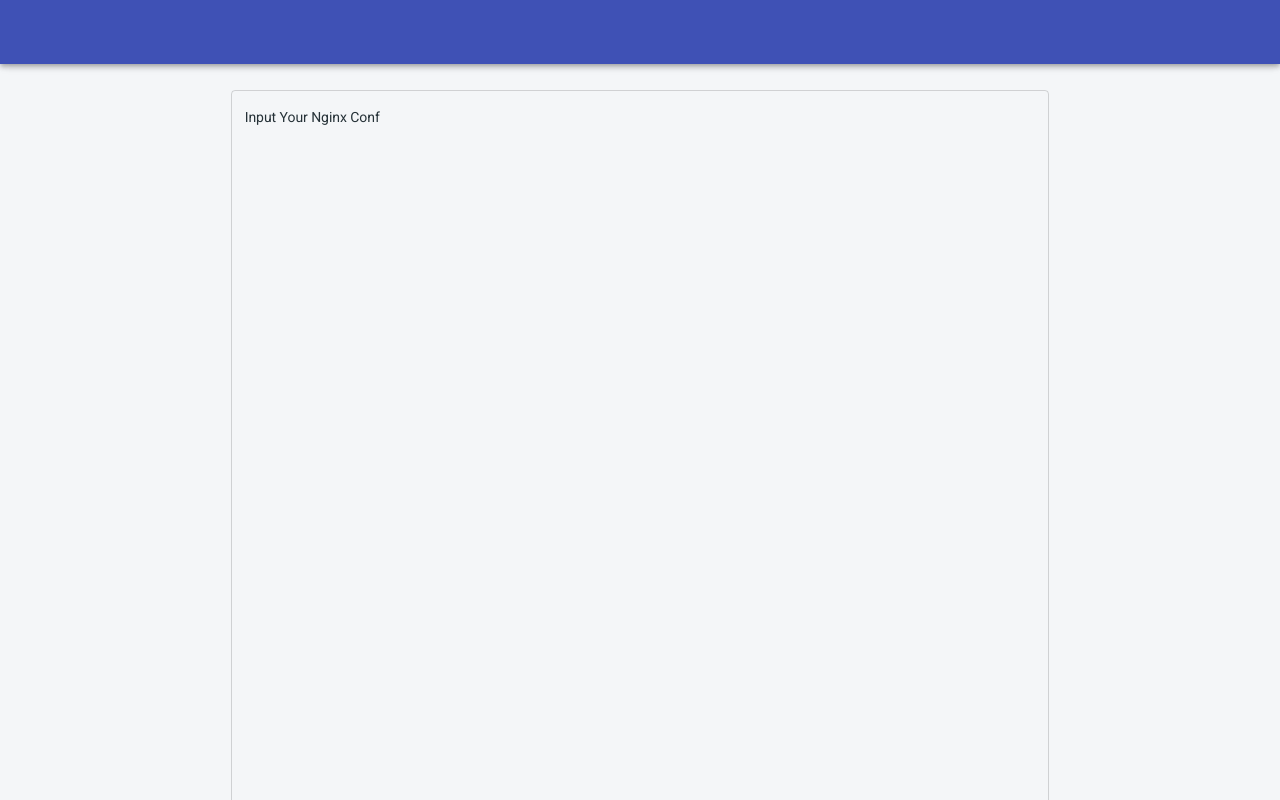
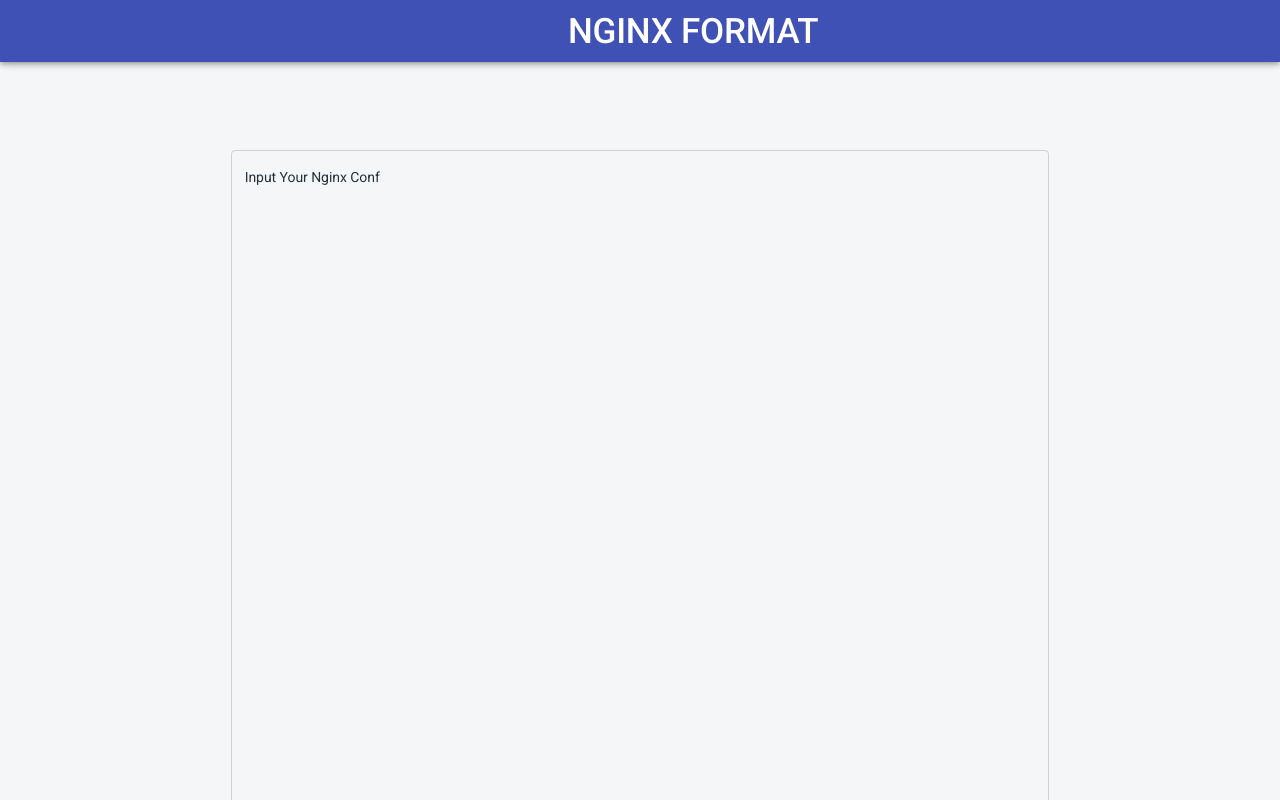
Before and after one commit to andy-zhangtao/format-ui, a React (Create React App) app: page / in a window 1280 px wide. Shown: the top 800 px of the page. Built offline with nearby package versions, Linux system fonts and the light colour scheme.

Commit message:
增加logo

```diff
--- /dev/null
+++ b/src/compoment/index/header/index.tsx
@@ -0,0 +1,28 @@
+import { Grid, Typography } from '@material-ui/core'
+import React, { Component } from 'react'
+
+class HeaderCompoent extends Component {
+    render() {
+        return (
+            <div style={{ padding: 2, textAlign: 'center' }}>
+                <Grid
+                    container
+                    direction="row"
+                    justify="center"
+                    alignItems="center"
+                >
+                    <Grid item xs={1}>
+                        <img alt="" src={process.env.PUBLIC_URL + 'favicon.png'} style={{ height: '45px' }} />
+                    </Grid>
+                    <Grid item xs={3}>
+                        <Typography variant="h1" component="h2" gutterBottom style={{ marginTop: '10px', color: "white" }}>
+                            NGINX FORMAT
+                        </Typography>
+                    </Grid>
+                </Grid>
+            </div>
+        )
+    }
+}
+
+export default HeaderCompoent
--- a/src/compoment/index/topbar.tsx
+++ b/src/compoment/index/topbar.tsx
@@ -5,11 +5,9 @@
 import { makeStyles, Theme, createStyles } from '@material-ui/core/styles';
 import CssBaseline from '@material-ui/core/CssBaseline';
 import AppBar from '@material-ui/core/AppBar';
-import Toolbar from '@material-ui/core/Toolbar';
-import IconButton from '@material-ui/core/IconButton';
-import MenuIcon from '@material-ui/icons/Menu';
 import { LinearProgress } from '@material-ui/core';
 import FormatClass from '../format';
+import HeaderCompoent from './header';
 
 const drawerWidth = 240;
 
@@ -63,6 +61,7 @@
                 duration: theme.transitions.duration.leavingScreen,
             }),
             marginLeft: -(drawerWidth / 4),
+            marginTop: 30,
         },
         contentShift: {
             transition: theme.transitions.create('margin', {
@@ -77,12 +76,12 @@
 const PersistentDrawerLeft = (props: any) => {
     const classes = useStyles();
     // const theme = useTheme();
-    const [open, setOpen] = React.useState(true);
+    const [open] = React.useState(true);
     const { route } = props;
 
-    const handleDrawerOpen = () => {
-        setOpen(true);
-    };
+    // const handleDrawerOpen = () => {
+    //     setOpen(true);
+    // };
 
     return (
         <div className={classes.root}>
@@ -95,7 +94,7 @@
                     [classes.appBarShift]: open,
                 })}
             >
-                <Toolbar>
+                {/* <Toolbar>
                     <IconButton
                         color="inherit"
                         aria-label="open drawer"
@@ -106,7 +105,8 @@
                         <MenuIcon />
                     </IconButton>
                     <div className={classes.flexGrow} />
-                </Toolbar>
+                </Toolbar> */}
+                <HeaderCompoent />
             </AppBar>
             <main
                 className={clsx(classes.content, {
```
